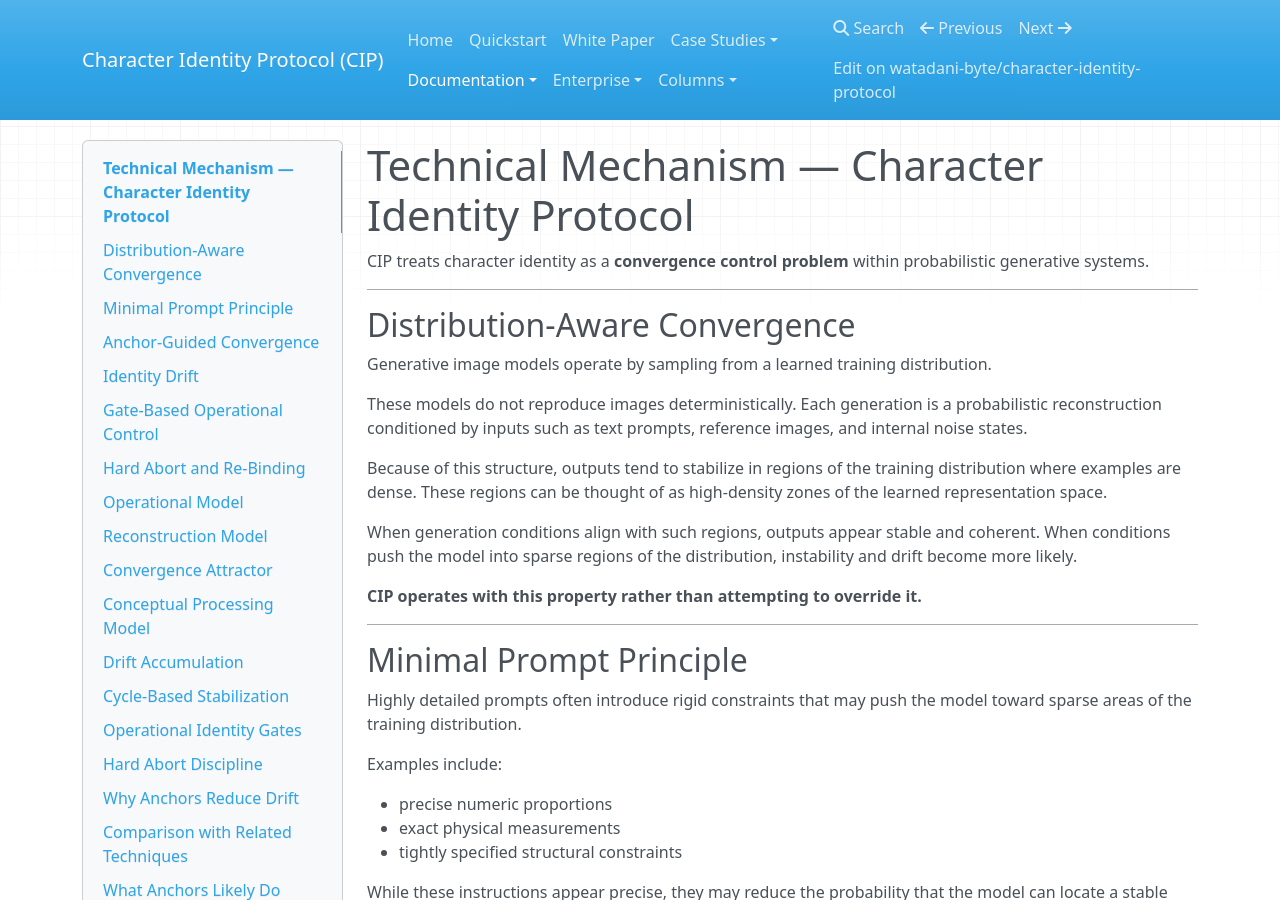
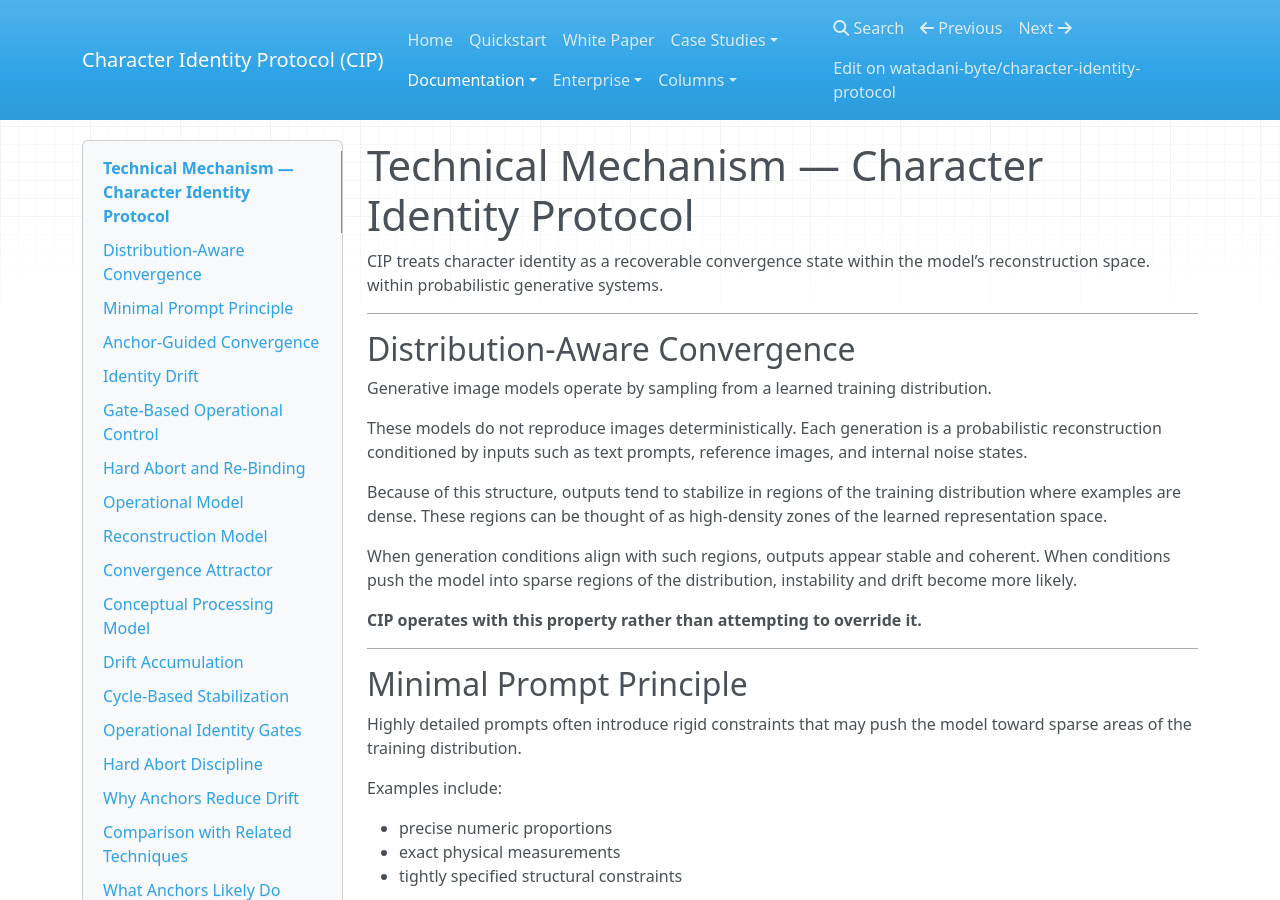
Before and after one commit to watadani-byte/character-identity-protocol, an MkDocs documentation site: the page built from docs/technical_mechanism.md, in a window 1280 px wide and 900 px high. Built offline with MkDocs 1.6.1, drawn with Linux system fonts in a browser that asks for light colours; nearby versions of some CDN libraries.

Commit message:
technical_mechanism.md を更新

```diff
--- a/docs/technical_mechanism.md
+++ b/docs/technical_mechanism.md
@@ -1,6 +1,6 @@
 # Technical Mechanism — Character Identity Protocol
 
-CIP treats character identity as a **convergence control problem**
+CIP treats character identity as a recoverable convergence state within the model’s reconstruction space.
 within probabilistic generative systems.
 
 -----
```
